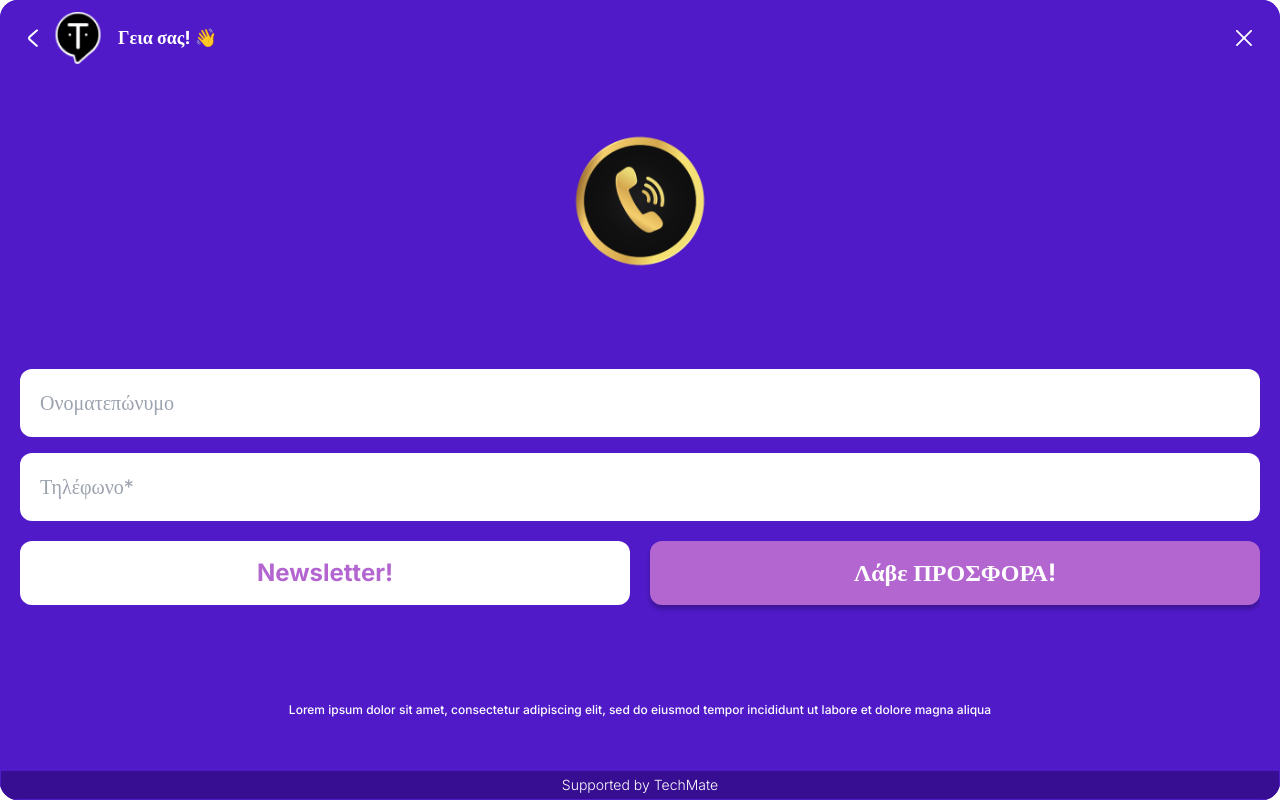
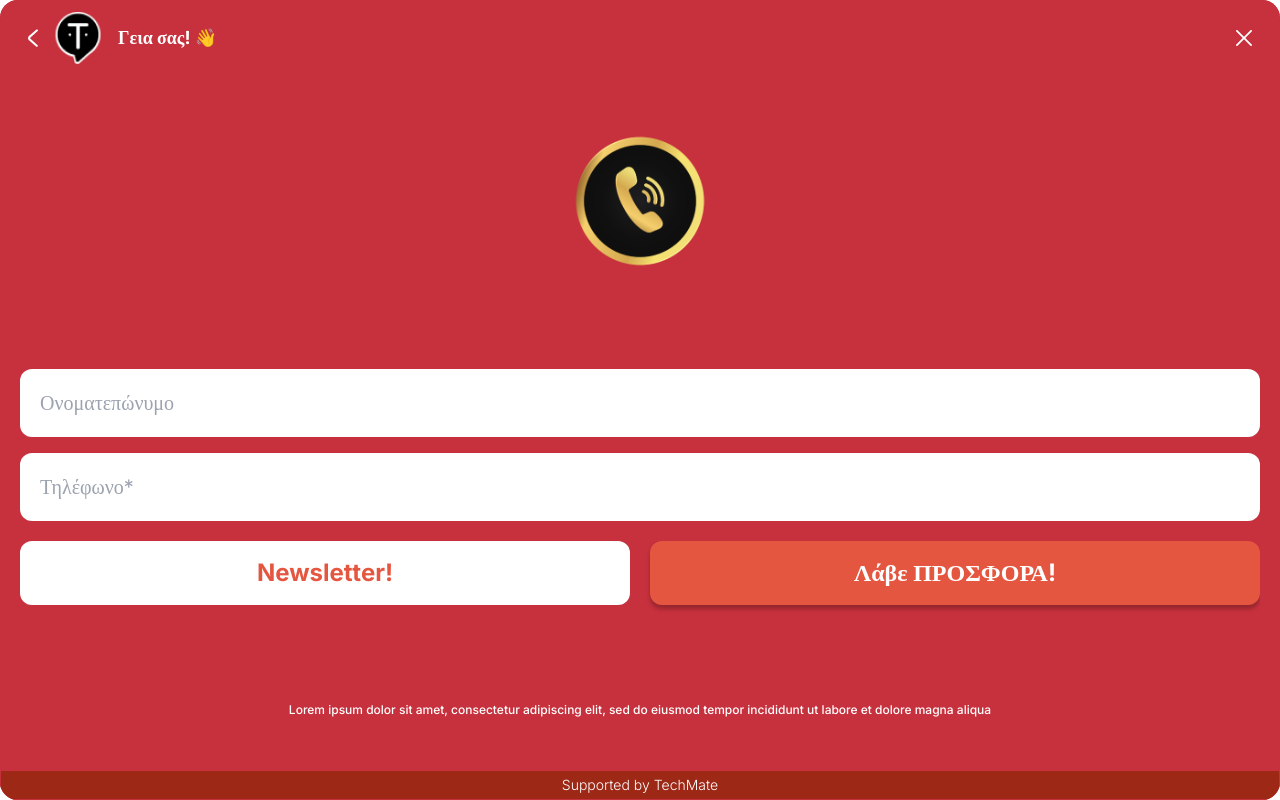
Before and after one commit to ChristosBaztekas/TechMate-Widget, a React (Vite) app: page /phone-form1 in a window 1280 px wide. Built offline with nearby package versions, Linux system fonts and the light colour scheme.

Commit message:
Themes Complete

```diff
--- a/src/components/EmailLayout.jsx
+++ b/src/components/EmailLayout.jsx
@@ -32,7 +32,7 @@ export const EmailLayout = ({ icon }) => {
 
   return (
     <section className="flex flex-col h-screen w-full bg-darkColor fixed bottom-0 right-0 z-50 overflow-x-hidden rounded-rad">
-      <div className="flex flex-col justify-between h-full bg-[#501AC8]">
+      <div className="flex flex-col justify-between h-full bg-primaryColor">
         <Header />
 
         <main className="flex flex-col justify-around items-center overflow-scroll h-full text-lightColor mx-5">
--- a/src/components/Notifications.jsx
+++ b/src/components/Notifications.jsx
@@ -47,7 +47,7 @@ export const Notifications = ({ radius = "10px" }) => {
           >
             <article
               style={{ borderRadius: radius }}
-              className="w-fit text-darkColor bg-lightColor border-2 border-primaryColor hover:bg-primaryColor hover:text-white text-center px-2 py-2 cursor-pointer transition-all"
+              className="w-fit text-darkColor bg-lightColor border-2 border-primaryColor hover:bg-primaryColor hover:text-lightColor text-center px-2 py-2 cursor-pointer transition-all"
             >
               {item.question}
             </article>
--- a/src/components/PhoneLayout.jsx
+++ b/src/components/PhoneLayout.jsx
@@ -31,7 +31,7 @@ export const PhoneLayout = ({ icon }) => {
   };
 
   return (
-    <section className="flex flex-col h-screen w-full bg-[#501AC8] fixed bottom-0 right-0 z-50 overflow-x-hidden rounded-rad">
+    <section className="flex flex-col h-screen w-full bg-primaryColor fixed bottom-0 right-0 z-50 overflow-x-hidden rounded-rad">
       <div className="flex flex-col justify-between h-full">
         <Header />
 
--- a/src/pages/NewsLetterPage.jsx
+++ b/src/pages/NewsLetterPage.jsx
@@ -31,7 +31,7 @@ export const NewsLetterPage = () => {
 
   return (
     <section className="flex flex-col h-screen w-full bg-darkColor fixed bottom-0 right-0 z-50 overflow-x-hidden rounded-rad">
-      <div className="flex flex-col justify-between h-full bg-[#501AC8]">
+      <div className="flex flex-col justify-between h-full bg-primaryColor">
         <Header />
 
         <main className="flex flex-col justify-around items-center overflow-scroll h-full text-lightColor mx-5">
@@ -45,14 +45,14 @@ export const NewsLetterPage = () => {
             <input
               placeholder="E-mail*"
               type="email"
-              className="bg-lightColor text-xl p-5 text-black/70 rounded-xl h-16 vsm:h-20 w-full mb-4 outline-none"
+              className="bg-lightColor text-xl p-5 text-darkColor/70 rounded-xl h-16 vsm:h-20 w-full mb-4 outline-none"
               aria-label="Email"
               value={email}
               onChange={(e) => setEmail(e.target.value)}
             />
             <div className="w-full flex mt-1">
               <button
-                className="bg-hoverColor hover:bg-hoverColor/85 text-xl vsm:text-2xl font-black text-white rounded-xl h-16 vsm:h-20 w-full"
+                className="bg-hoverColor hover:bg-hoverColor/85 text-xl vsm:text-2xl font-black text-lightColor rounded-xl h-16 vsm:h-20 w-full"
                 aria-label="I want an OFFER!"
                 style={{ boxShadow: "0px 4px 4px 0px rgba(0, 0, 0, 0.25)" }}
                 onClick={handleSend}
--- a/src/pages/SubmitPage.jsx
+++ b/src/pages/SubmitPage.jsx
@@ -15,7 +15,7 @@ export const SubmitPage = () => {
 
   return (
     <section className="flex flex-col h-screen overflow-hidden w-full bg-darkColor fixed bottom-0 right-0 z-50 rounded-rad">
-      <div className="flex flex-col justify-between h-full bg-[#501AC8]">
+      <div className="flex flex-col justify-between h-full bg-primaryColor">
         <Header />
 
         <main className="flex flex-col justify-around items-center h-full text-lightColor mx-6 vsm:mx-5">
@@ -29,7 +29,7 @@ export const SubmitPage = () => {
               συντομότερο δυνατό!
             </p>
             <button
-              className="bg-hoverColor hover:bg-hoverColor/85 text-xl font-bold text-white rounded-xl h-16 sm:h-20 w-full"
+              className="bg-hoverColor hover:bg-hoverColor/85 text-xl font-bold text-lightColor rounded-xl h-16 sm:h-20 w-full"
               onClick={() => {
                 dispatch(setChatState(true));
                 window.history.pushState({}, "", "/");
--- a/tailwind.config.js
+++ b/tailwind.config.js
@@ -6,10 +6,10 @@ export default {
       colors: {
         darkColor: "#000000", // Default Dark Color
         lightColor: "#FFF", // Default Light Color
-        primaryColor: "#501AC8", // Change Chatbot Theme
-        hoverColor: "#B366CF", // Change Chatbot Hover Theme
-        gradientColor: "#1C064C", // Change Chatbot Send Gradient Theme
-        footerColor: "#370E92", // Change Footer Theme
+        primaryColor: "#C7313D", // Change Chatbot Theme
+        hoverColor: "#E55640", // Change Chatbot Hover Theme
+        gradientColor: "#681017", // Change Chatbot Send Gradient Theme
+        footerColor: "#9D2816", // Change Footer Theme
       },
       borderRadius: {
         rad: "18px",
```
